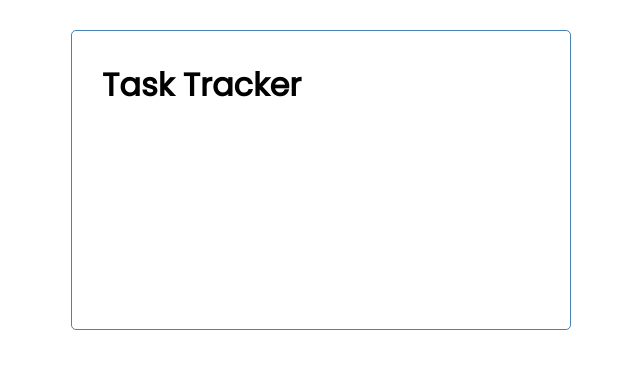
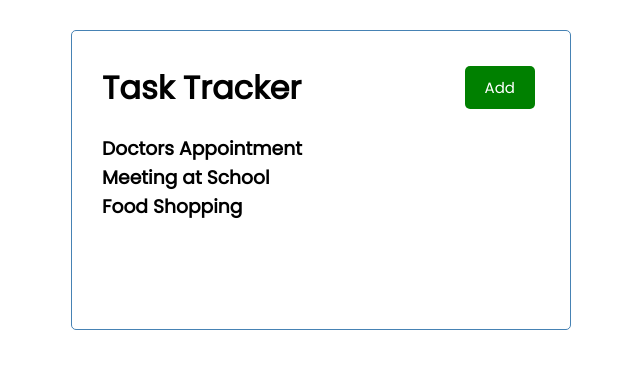
Before and after one commit to noe-cruz-88/react-task-tracker, a React (Vite) app: page / in a window 1280 px wide. Shown: the top 368 px of the page, without its empty margins (319-959 px from the left). Built offline with nearby package versions, Linux system fonts and the light colour scheme.

Commit message:
fix: improving tasks components data

```diff
--- a/src/App.jsx
+++ b/src/App.jsx
@@ -1,10 +1,12 @@
 import Header from './components/Header'
+import Tasks from './components/Tasks'
 
 function App() {
     return (
         <>
             <div className="container">
                 <Header />
+                <Tasks />
             </div>
         </>
     )
--- /dev/null
+++ b/src/components/Button.jsx
@@ -0,0 +1,21 @@
+import PropTypes from 'prop-types'
+
+const Button = ({ color = 'steelblue', text, onClick }) => {
+    return (
+        <button
+            onClick={onClick}
+            style={{ backgroundColor: color }}
+            className="btn"
+        >
+            {text}
+        </button>
+    )
+}
+
+Button.propTypes = {
+    color: PropTypes.string,
+    text: PropTypes.string,
+    onClick: PropTypes.func,
+}
+
+export default Button
--- a/src/components/Header.jsx
+++ b/src/components/Header.jsx
@@ -1,11 +1,25 @@
-import React from 'react'
+import PropTypes from 'prop-types'
+import Button from './Button'
 
-const Header = ({ title = 'Task Tracker' }) => {
+const Header = ({ title }) => {
+    const onClick = () => {
+        console.log('click')
+    }
+
     return (
-        <header>
+        <header className="header">
             <h1>{title}</h1>
+            <Button color="green" text="Add" onClick={onClick} />
         </header>
     )
 }
 
+Header.defaultProps = {
+    title: 'Task Tracker',
+}
+
+Header.propTypes = {
+    title: PropTypes.string.isRequired,
+}
+
 export default Header
--- /dev/null
+++ b/src/components/Tasks.jsx
@@ -0,0 +1,34 @@
+import { useState } from 'react'
+
+const Tasks = () => {
+    const [tasks, setTasks] = useState([
+        {
+            id: 1,
+            text: 'Doctors Appointment',
+            day: 'Feb 5th at 2:30pm',
+            reminder: true,
+        },
+        {
+            id: 2,
+            text: 'Meeting at School',
+            day: 'Feb 6th at 1:30pm',
+            reminder: true,
+        },
+        {
+            id: 3,
+            text: 'Food Shopping',
+            day: 'Feb 5th at 2:30pm',
+            reminder: false,
+        },
+    ])
+
+    return (
+        <>
+            {tasks.map((task) => (
+                <h3 key={task.id}>{task.text}</h3>
+            ))}
+        </>
+    )
+}
+
+export default Tasks
```
